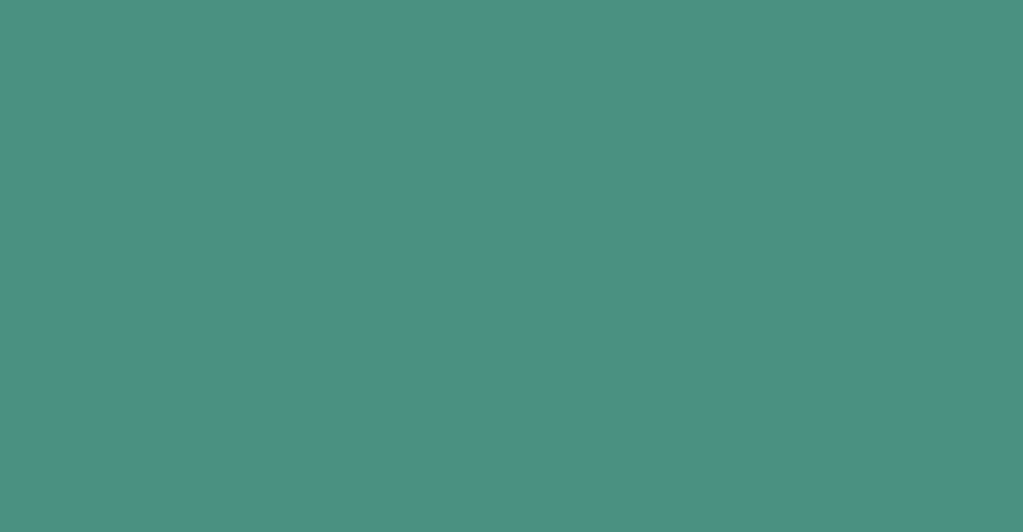
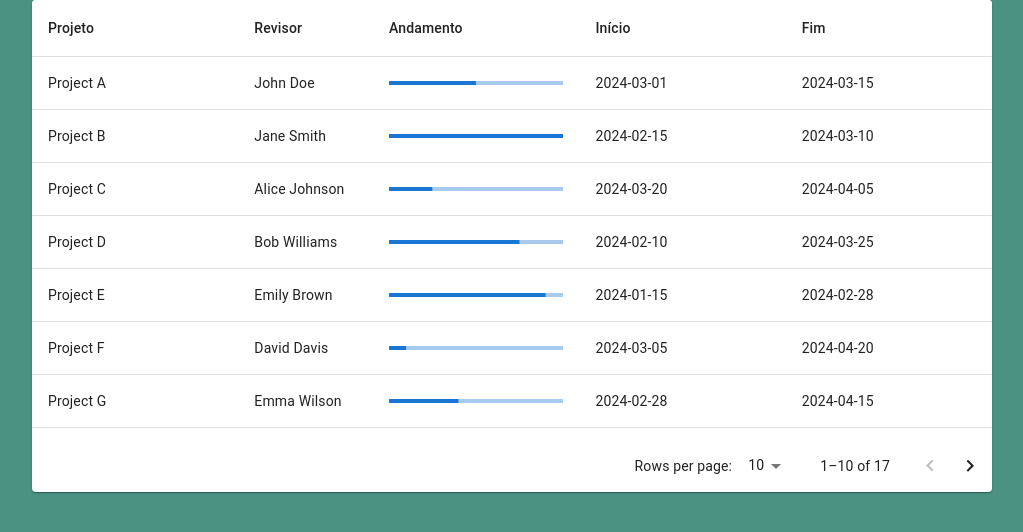
Before and after one commit to GeoTerraManager/frontend, a React (Create React App) app: page /dados-principais in a window 1280 px wide. Before the commit this address had no page. Shown: the top 532 px of the page, without its empty margins (128-1151 px from the left). Built offline with nearby package versions, Linux system fonts and the light colour scheme.

Commit message:
base da data table pronta

```diff
--- /dev/null
+++ b/src/components/datatable/dataTable.tsx
@@ -0,0 +1,139 @@
+import * as React from 'react';
+import Paper from '@mui/material/Paper';
+import Table from '@mui/material/Table';
+import TableBody from '@mui/material/TableBody';
+import TableCell from '@mui/material/TableCell';
+import TableContainer from '@mui/material/TableContainer';
+import TableHead from '@mui/material/TableHead';
+import TablePagination from '@mui/material/TablePagination';
+import TableRow from '@mui/material/TableRow';
+import LinearProgress from '@mui/material/LinearProgress';
+
+
+interface Column {
+  id: 'projeto' | 'revisor' | 'andamento' | 'inicio' | 'fim';
+  label: string;
+  minWidth?: number;
+  align?: 'right';
+}
+
+const columns: readonly Column[] = [
+  { id: 'projeto', label: 'Projeto', minWidth: 170 },
+  { id: 'revisor', label: 'Revisor', minWidth: 100 },
+  {
+    id: 'andamento',
+    label: 'Andamento',
+    minWidth: 170,
+  },
+  {
+    id: 'inicio',
+    label: 'Início',
+    minWidth: 170,
+  },
+  {
+    id: 'fim',
+    label: 'Fim',
+    minWidth: 170,
+  },
+];
+
+interface Data {
+  projeto: string;
+  revisor: string;
+  andamento: string | React.ReactNode; // Alterado para aceitar componentes
+  inicio: string;
+  fim: string;
+}
+
+function createData(
+  projeto: string,
+  revisor: string,
+  andamento: React.ReactNode,
+  inicio: string,
+  fim: string
+): Data {
+  return { projeto, revisor, andamento, inicio, fim };
+}
+
+const rows = [
+  createData('Project A', 'John Doe', <LinearProgress variant="determinate" value={50} />, '2024-03-01', '2024-03-15'),
+  createData('Project B', 'Jane Smith', <LinearProgress variant="determinate" value={100} />, '2024-02-15', '2024-03-10'),
+  createData('Project C', 'Alice Johnson', <LinearProgress variant="determinate" value={25} />, '2024-03-20', '2024-04-05'),
+  createData('Project D', 'Bob Williams', <LinearProgress variant="determinate" value={75} />, '2024-02-10', '2024-03-25'),
+  createData('Project E', 'Emily Brown', <LinearProgress variant="determinate" value={90} />, '2024-01-15', '2024-02-28'),
+  createData('Project F', 'David Davis', <LinearProgress variant="determinate" value={10} />, '2024-03-05', '2024-04-20'),
+  createData('Project G', 'Emma Wilson', <LinearProgress variant="determinate" value={40} />, '2024-02-28', '2024-04-15'),
+  createData('Project H', 'James Jones', <LinearProgress variant="determinate" value={60} />, '2024-01-20', '2024-03-10'),
+  createData('Project I', 'Olivia Martinez', <LinearProgress variant="determinate" value={80} />, '2024-03-10', '2024-04-30'),
+  createData('Project J', 'William Taylor', <LinearProgress variant="determinate" value={15} />, '2024-02-05', '2024-03-15'),
+  createData('Project K', 'Sophia Anderson', <LinearProgress variant="determinate" value={35} />, '2024-01-25', '2024-03-20'),
+  createData('Project L', 'Michael Brown', <LinearProgress variant="determinate" value={50} />, '2024-02-15', '2024-04-05'),
+  createData('Project M', 'Liam Wilson', <LinearProgress variant="determinate" value={70} />, '2024-03-20', '2024-05-05'),
+  createData('Project N', 'Mia Taylor', <LinearProgress variant="determinate" value={20} />, '2024-02-10', '2024-03-25'),
+  createData('Project O', 'Ethan Johnson', <LinearProgress variant="determinate" value={55} />, '2024-01-15', '2024-02-28'),
+  createData('Project P', 'Ava Brown', <LinearProgress variant="determinate" value={85} />, '2024-03-05', '2024-04-20'),
+  createData('Project Q', 'Noah Davis', <LinearProgress variant="determinate" value={30} />, '2024-02-28', '2024-04-15'),
+];
+
+export default function DataTable() {
+  const [page, setPage] = React.useState(0);
+  const [rowsPerPage, setRowsPerPage] = React.useState(10);
+
+  const handleChangePage = (event: unknown, newPage: number) => {
+    setPage(newPage);
+  };
+
+  const handleChangeRowsPerPage = (event: React.ChangeEvent<HTMLInputElement>) => {
+    setRowsPerPage(+event.target.value);
+    setPage(0);
+  };
+
+  return (
+    <Paper sx={{ width: '100%', overflow: 'hidden' }}>
+      <TableContainer sx={{ maxHeight: 440 }}>
+        <Table stickyHeader aria-label="sticky table">
+          <TableHead>
+            <TableRow>
+              {columns.map((column) => (
+                <TableCell
+                  key={column.id}
+                  align={column.align || 'left'}
+                  style={{ minWidth: column.minWidth }}
+                >
+                  {column.label}
+                </TableCell>
+              ))}
+            </TableRow>
+          </TableHead>
+          <TableBody>
+            {rows
+              .slice(page * rowsPerPage, page * rowsPerPage + rowsPerPage)
+              .map((row, index) => {
+                return (
+                  <TableRow hover role="checkbox" tabIndex={-1} key={index}>
+                    {columns.map((column) => {
+                      const value = row[column.id];
+                      return (
+                        <TableCell key={column.id} align={column.align || 'left'}>
+                          {value}
+                        </TableCell>
+                      );
+                    })}
+                  </TableRow>
+                );
+              })}
+          </TableBody>
+        </Table>
+      </TableContainer>
+      <TablePagination
+        rowsPerPageOptions={[10, 25, 100]}
+        component="div"
+        count={rows.length}
+        rowsPerPage={rowsPerPage}
+        page={page}
+        onPageChange={handleChangePage}
+        onRowsPerPageChange={handleChangeRowsPerPage}
+      />
+    </Paper>
+  );
+}
--- a/src/routers/navigation.tsx
+++ b/src/routers/navigation.tsx
@@ -1,12 +1,13 @@
 import React from "react";
 import { BrowserRouter as Router, Route, Routes } from "react-router-dom";
-import { Login } from "../screens";
+import { DadosPrincipais, Login } from "../screens";
 
 function AppRouter() {
   return (
     <Router>
       <Routes>
         <Route path="/" element={<Login />} />
+        <Route path="/dados-principais" element={<DadosPrincipais />} />
       </Routes>
     </Router>
   );
--- /dev/null
+++ b/src/screens/dadosPrincipais.tsx
@@ -0,0 +1,14 @@
+import { Grid } from "@mui/material";
+import DataTable from "../components/datatable/dataTable";
+
+const DadosPrincipais = () => {
+  return (
+    <Grid container alignItems="center" justifyContent="center">
+      <Grid item xs={9} sm={9} md={9}>
+        <DataTable />
+      </Grid>
+    </Grid>
+  );
+};
+
+export default DadosPrincipais;
--- a/src/screens/index.ts
+++ b/src/screens/index.ts
@@ -1,5 +1,8 @@
 import Login from "./login";
+import DadosPrincipais from "./dadosPrincipais";
 
 export{
-    Login
+    Login,
+    DadosPrincipais
+
 }
--- a/src/screens/login.tsx
+++ b/src/screens/login.tsx
@@ -12,6 +12,7 @@ const Login = () => {
       <Grid item xs={10} sm={6} md={3} >
         <FormularioLogin />
       </Grid>
+
     </Grid>
 
   );
```
